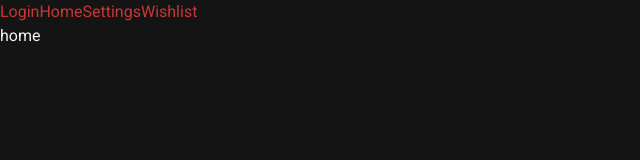
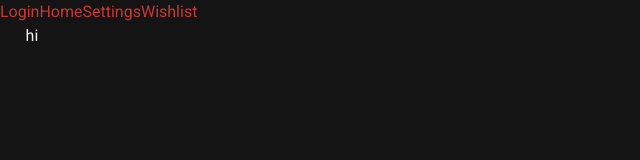
Before and after one commit to Typicallunchbox/raidenn, a React (Create React App) app: page /home in a window 1280 px wide. Shown: the top 160 px of the page, without its empty margins (0-640 px from the left). Built offline with nearby package versions, Linux system fonts and the light colour scheme; no server answers.

Commit message:
commit comments

```diff
--- a/package.json
+++ b/package.json
@@ -8,6 +8,7 @@
     "@testing-library/jest-dom": "^5.16.4",
     "@testing-library/react": "^13.2.0",
     "@testing-library/user-event": "^13.5.0",
+    "axios": "^0.27.2",
     "react": "^18.1.0",
     "react-dom": "^18.1.0",
     "react-icons": "^4.3.1",
--- a/src/index.scss
+++ b/src/index.scss
@@ -164,3 +164,8 @@ section{
         width: 100%;
     }
 }
+
+/* *****************HOME****************** */
+.home-container{
+    width: 100%;
+}
--- a/src/pages/Home.js
+++ b/src/pages/Home.js
@@ -1,7 +1,32 @@
-import React from 'react'
+import {React,useEffect,useState} from 'react'
+import '../index.scss'
+import axios from 'axios'
 
 export const Home = () => {
+
+  const[movies,setMovies]=useState([]);
+
+  //get popular movies
+  //get popular series
+  // get genres
+  // get upcoming
+  //get similiar movies
+  // api rate endpoint available
+  //discover movies endpoint available
+
+  //example : https://api.themoviedb.org/3/movie/popular?api_key=120fe4d587d5f86c44f0a6e599f01734
+
+  useEffect(()=>{
+    axios.get('https://api.themoviedb.org/3?api_key=120fe4d587d5f86c44f0a6e599f01734').then(resp => {
+      // setMovies(resp.data);
+      console.log(resp.data)
+  });
+  },[])
   return (
-    <div>home</div>
+    <div className='home container'>
+      <div className='showcase'>hi</div>
+      {movies && <p>{movies}</p>}
+      <div className='catalogue'></div>
+    </div>
   )
 }
```
Also changed, not shown: 1 other file (tests, documents, lock files or other folders).
